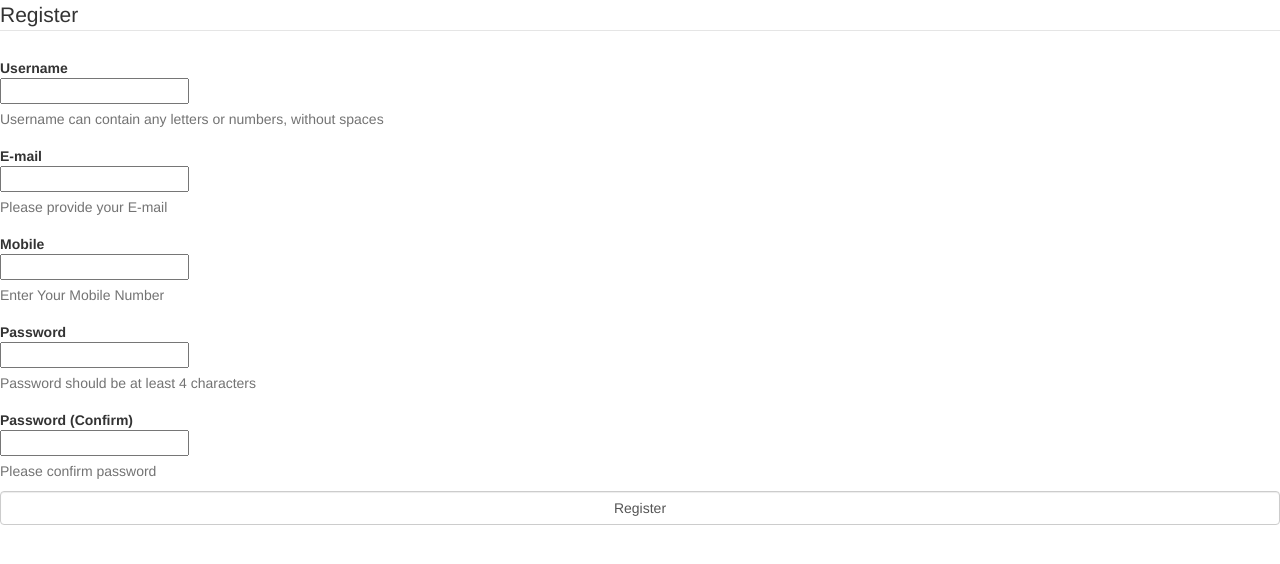
After one commit to MohammedHmmam/top_fancier, a PHP site: page /view/register.php in a window 1280 px wide. The commit adds this page. Shown: the top 564 px of the page. Run offline with PHP 8.4, Linux system fonts and the light colour scheme; some libraries are stand-ins or nearby versions.

Commit message:
Create register page view

```diff
--- a/inc/layout/header.php
+++ b/inc/layout/header.php
@@ -8,7 +8,7 @@
     <!-- This file has been downloaded from Bootsnipp.com. Enjoy! -->
     <title>Top Fancier</title>
     <meta name="viewport" content="width=device-width, initial-scale=1">
-    <link href="<?= CSS_PATH . "/bootstrap.min.css" ?>" rel="stylesheet">
+
     <link href="http://netdna.bootstrapcdn.com/bootstrap/3.0.3/css/bootstrap.min.css" rel="stylesheet">
 
     <style type="text/css">
--- /dev/null
+++ b/view/register.php
@@ -0,0 +1,78 @@
+<!DOCTYPE html>
+<html lang="en">
+<head>
+    <meta charset="utf-8">
+    <!-- This file has been downloaded from Bootsnipp.com. Enjoy! -->
+    <title>Registration form</title>
+        <meta name="viewport" content="width=device-width, initial-scale=1">
+    <link href="http://netdna.bootstrapcdn.com/twitter-bootstrap/2.3.2/css/bootstrap-combined.min.css" rel="stylesheet">
+    <style type="text/css">
+
+    </style>
+    <script src="http://code.jquery.com/jquery-1.11.1.min.js"></script>
+    <script src="http://netdna.bootstrapcdn.com/twitter-bootstrap/2.3.2/js/bootstrap.min.js"></script>
+</head>
+<body>
+<form class="form-horizontal" action='#' method="POST">
+  <fieldset>
+    <div id="legend">
+      <legend class="">Register</legend>
+    </div>
+    <div class="control-group">
+      <!-- Username -->
+      <label class="control-label"  for="username">Username</label>
+      <div class="controls">
+        <input type="text" id="username" name="username" placeholder="" class="input-xlarge">
+        <p class="help-block">Username can contain any letters or numbers, without spaces</p>
+      </div>
+    </div>
+
+    <div class="control-group">
+      <!-- E-mail -->
+      <label class="control-label" for="email">E-mail</label>
+      <div class="controls">
+        <input type="text" id="email" name="email" placeholder="" class="input-xlarge">
+        <p class="help-block">Please provide your E-mail</p>
+      </div>
+    </div>
+
+    <div class="control-group">
+      <!-- Mobile -->
+      <label class="control-label"  for="mobile">Mobile</label>
+      <div class="controls">
+        <input type="text" id="mobile" name="mobile" placeholder="" class="input-xlarge">
+        <p class="help-block">Enter Your Mobile Number</p>
+      </div>
+    </div>
+
+    <div class="control-group">
+      <!-- Password-->
+      <label class="control-label" for="password">Password</label>
+      <div class="controls">
+        <input type="password" id="password" name="password" placeholder="" class="input-xlarge">
+        <p class="help-block">Password should be at least 4 characters</p>
+      </div>
+    </div>
+
+    <div class="control-group">
+      <!-- Password -->
+      <label class="control-label"  for="password_confirm">Password (Confirm)</label>
+      <div class="controls">
+        <input type="password" id="password_confirm" name="password_confirm" placeholder="" class="input-xlarge">
+        <p class="help-block">Please confirm password</p>
+      </div>
+    </div>
+
+    <div class="control-group">
+      <!-- Button -->
+      <div class="controls">
+        <input type="submit" name="submit" value="Register" class="form-control">
+      </div>
+    </div>
+  </fieldset>
+</form>
+<script type="text/javascript">
+
+</script>
+</body>
+</html>
```
